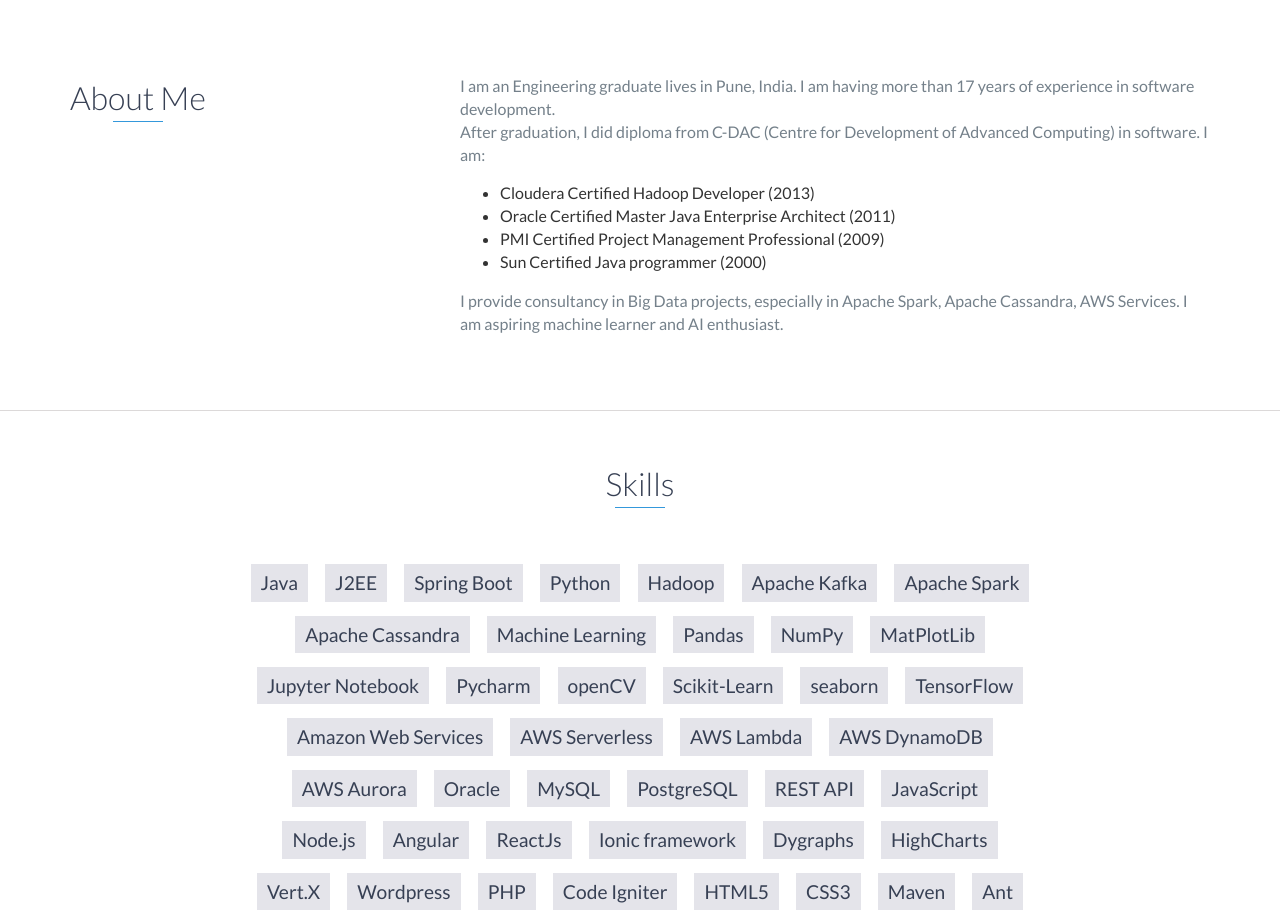
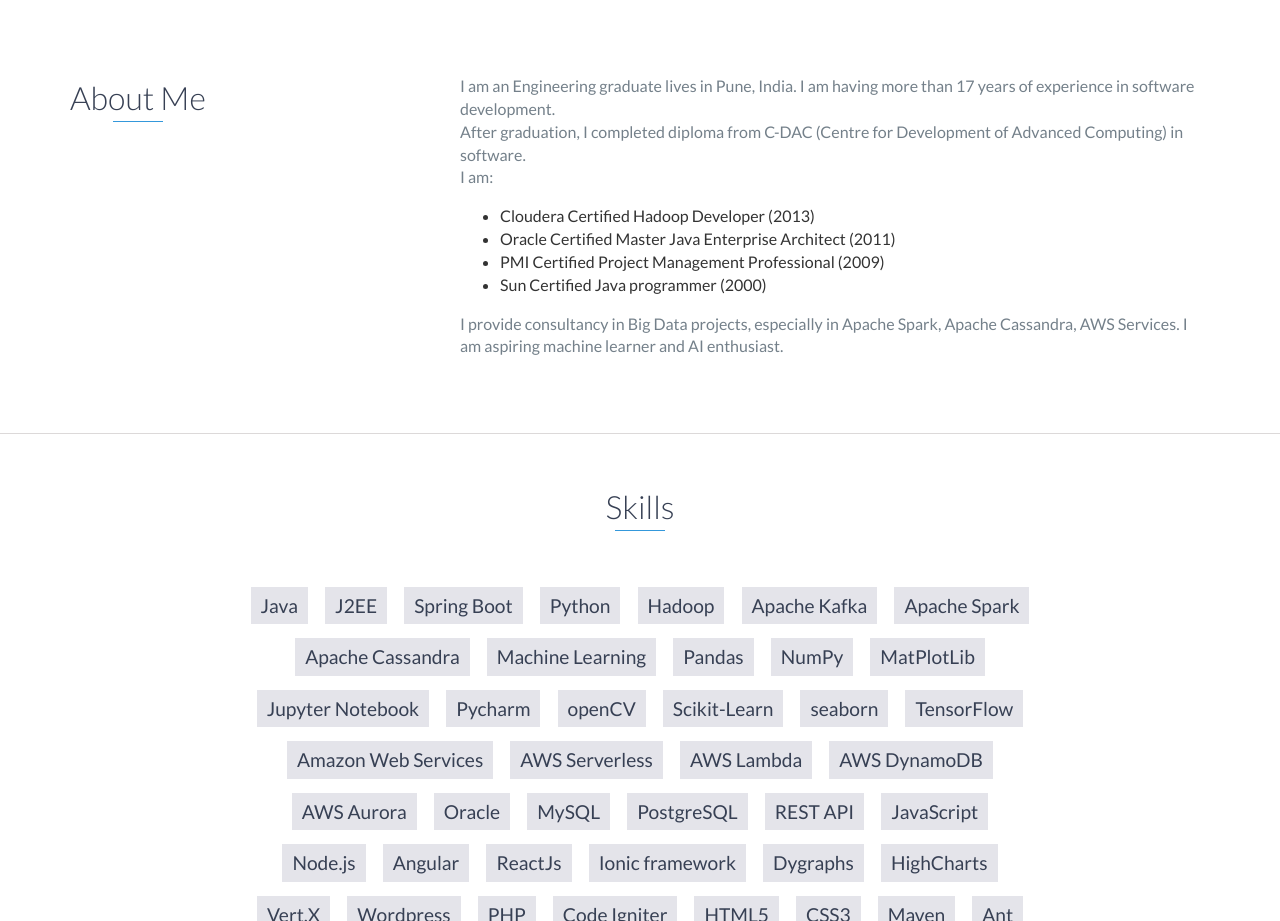
Before and after one commit to shashikantkulkarni/personal_site, a website: page index.html in a window 1280 px wide. Shown: the part 800-1721 px from the top of the page. Drawn offline with nearby package versions, Linux system fonts and the light colour scheme.

Commit message:
about section updated

```diff
--- a/index.html
+++ b/index.html
@@ -82,7 +82,10 @@
             development.
           </p>
           <p>
-            After graduation, I did diploma from C-DAC (Centre for Development of Advanced Computing) in software. I am:
+            After graduation, I completed diploma from C-DAC (Centre for Development of Advanced Computing) in software.
+          </p>
+          <p>
+            I am:
           </p>
           <ul>
             <li>Cloudera Certified Hadoop Developer (2013)</li>
```
